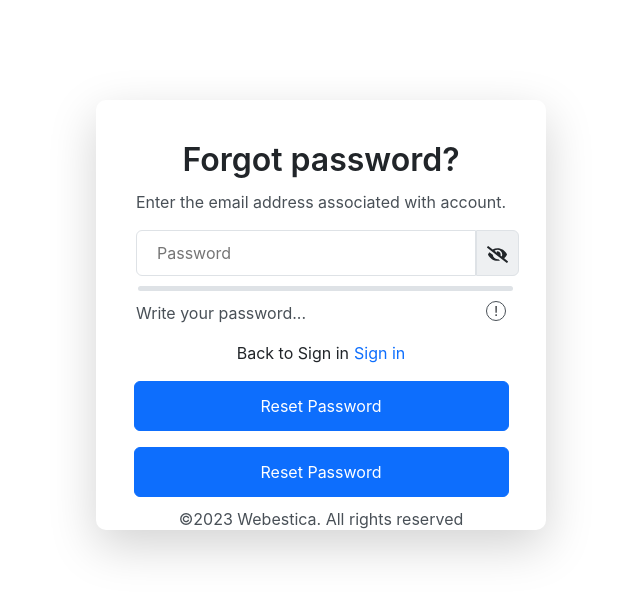
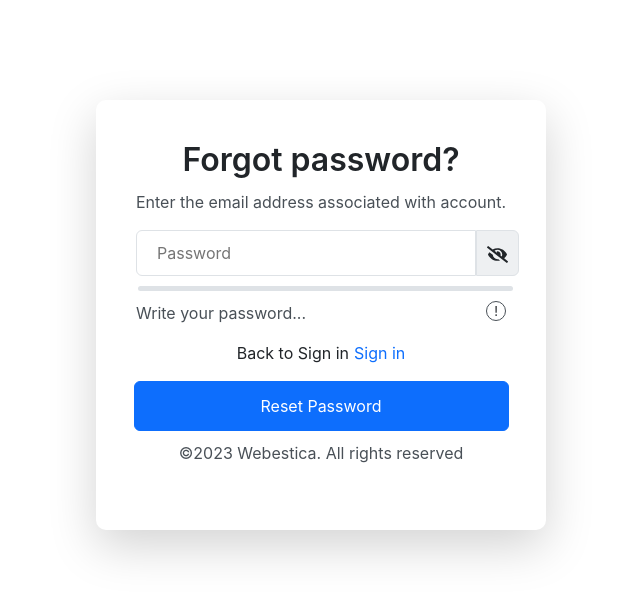
Before and after one commit to ravindarsahani3183/social-Networking, a React (Create React App) app: page /forgetPassword in a window 1280 px wide. Shown: the top 598 px of the page, without its empty margins (444-1084 px from the left). Built offline with nearby package versions, Linux system fonts and the light colour scheme.

Commit message:
change password

```diff
--- a/src/Account/ForgetPassword.js
+++ b/src/Account/ForgetPassword.js
@@ -22,7 +22,6 @@ const ForgetPassword = () => {
                 <span>Sign in</span></Link>
               </p>
               <button type='submit' className='btn btn-primary forgret-password-button1'>Reset Password</button>
-              <button type='submit' className='btn btn-primary forgret-password-button1 mt-3'>Reset Password</button>
             </form>
             <p className='forget-password-text2'>©2023 Webestica. All rights reserved</p>
         </div>
```
